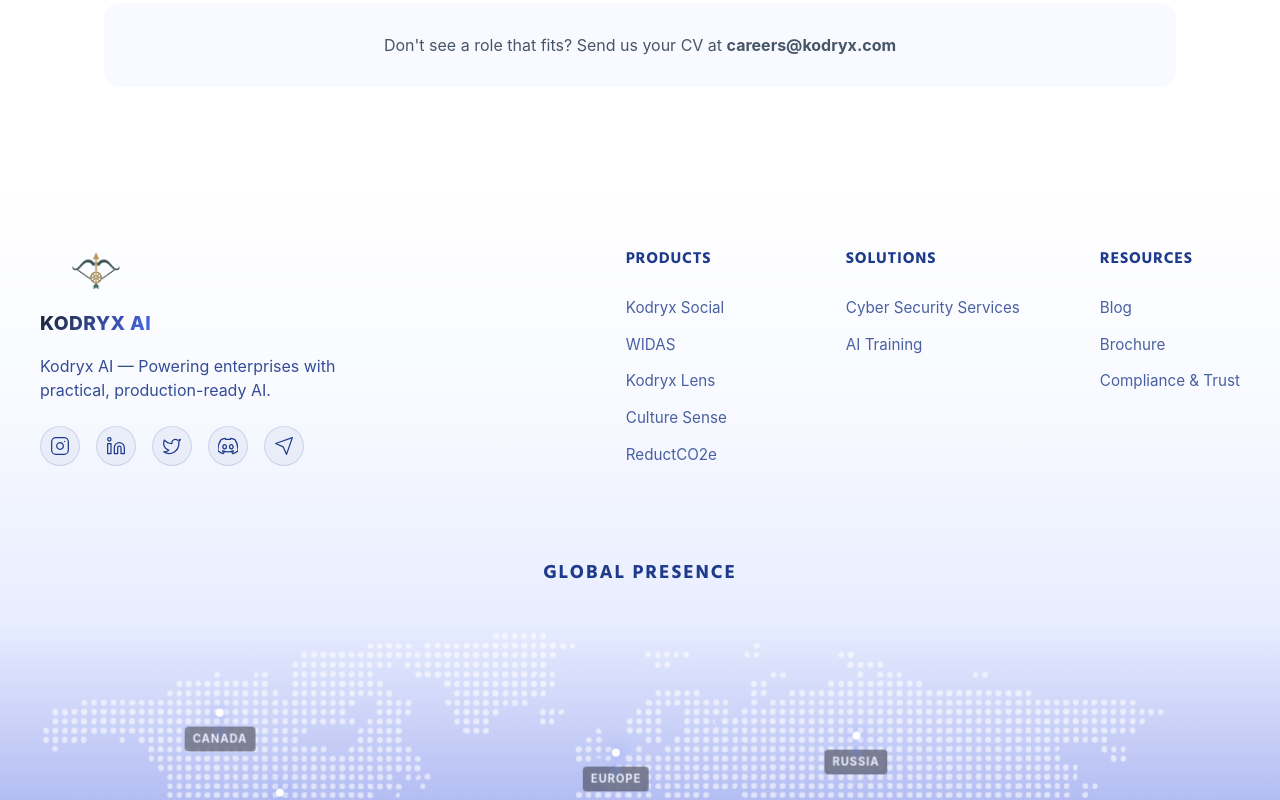
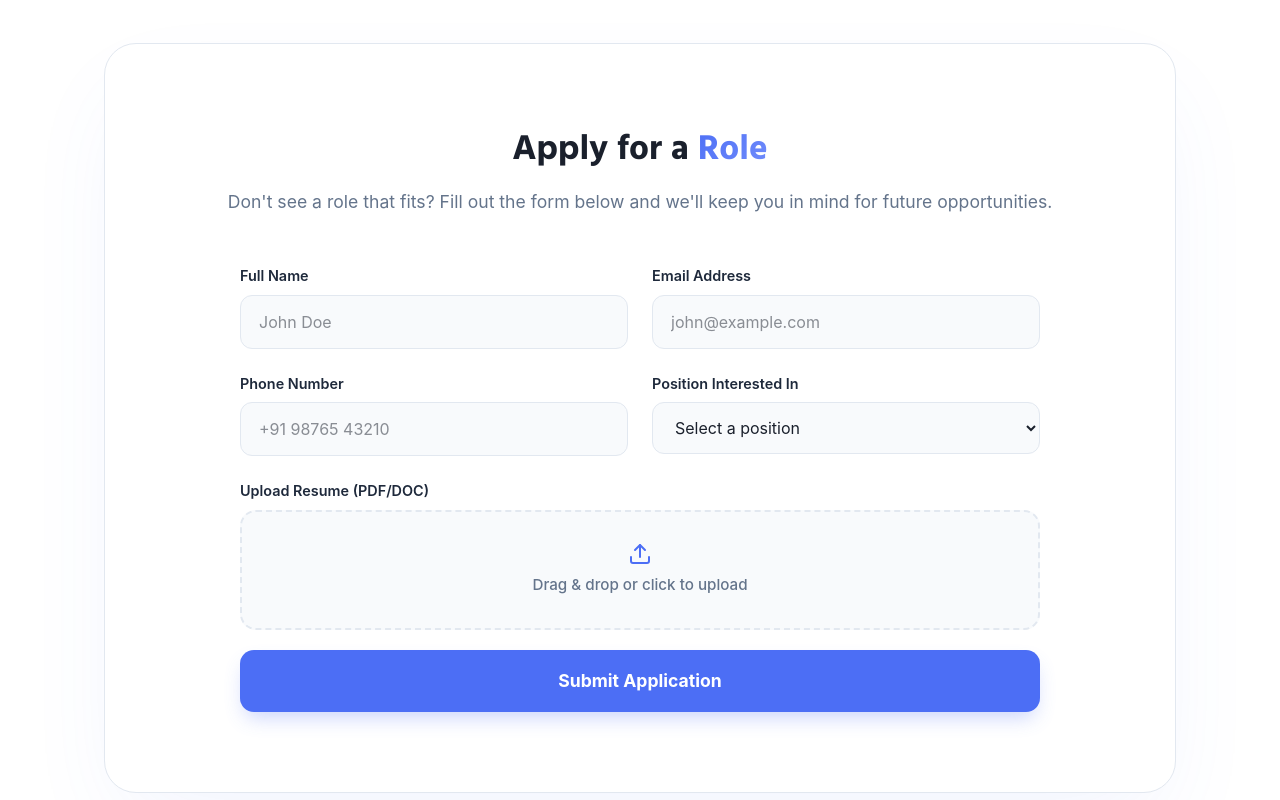
Before and after one commit to Target-blackbox/Kodryxai_official, a React (Vite) app: page /careers in a window 1280 px wide. Shown: the part 2560-3360 px from the top of the page. Built offline with nearby package versions, Linux system fonts and the light colour scheme; a small style sheet from the web is missing.

Commit message:
feat: implement core layout components, hero section, and careers page structure

```diff
--- a/src/components/layout/Navbar.tsx
+++ b/src/components/layout/Navbar.tsx
@@ -5,7 +5,7 @@
 
 const navLinks = [
   { name: 'Home', id: 'home', path: '/' },
-  { name: 'Solutions', id: 'solutions', path: '/#solutions' },
+  { name: 'Solutions', id: 'features', path: '/#features' },
   { name: 'Products', id: 'products', path: '/#products' },
   { name: 'Careers', id: 'careers', path: '/careers' },
 ];
--- a/src/components/sections/HeroSection.tsx
+++ b/src/components/sections/HeroSection.tsx
@@ -164,9 +164,9 @@
             KODRYX AI enables organizations to design, deploy, and govern AI systems with a strong foundation in security, compliance, and real-world impact.
           </motion.p>
 
-          <motion.button className="hero__cta" variants={itemVariants}>
+          <motion.a href="#features" className="hero__cta" variants={itemVariants}>
             Explore Solutions
-          </motion.button>
+          </motion.a>
 
           {/* Infinite Marquee Testimonial Cards */}
           <div className="hero__testimonials-container">
--- a/src/components/sections/StrategySection.tsx
+++ b/src/components/sections/StrategySection.tsx
@@ -58,7 +58,7 @@
   const [expandedId, setExpandedId] = useState<string | null>(null);
 
   return (
-    <section className="ss-section" id="solutions">
+    <section className="ss-section" id="features">
       <div className="ss-container">
         <header className="ss-header">
           <span className="ss-badge">Strategic Foundation</span>
--- a/src/index.css
+++ b/src/index.css
@@ -129,7 +129,12 @@
   body {
     background-color: var(--color-background);
     color: var(--color-foreground);
+    scroll-behavior: smooth;
   }
+}
+
+html {
+  scroll-behavior: smooth;
 }
 
 /* index.css — reset only; all design tokens live in styles/global.css */
--- a/src/pages/CareersPage.css
+++ b/src/pages/CareersPage.css
@@ -246,13 +246,203 @@
   color: #ffffff;
 }
 
-.careers-contact-box {
-  margin-top: 60px;
+/* ─────────────────────────────────────────
+   APPLY FORM SECTION
+───────────────────────────────────────── */
+.careers-apply-section {
+  margin-top: 100px;
+  background: #ffffff;
+  padding: 80px 60px;
+  border-radius: 32px;
+  border: 1px solid #e2e8f0;
+  box-shadow: 0 40px 100px -20px rgba(76, 110, 245, 0.08);
+}
+
+.careers-apply-header {
   text-align: center;
-  padding: 30px;
-  background: rgba(76, 110, 245, 0.03);
+  margin-bottom: 50px;
+}
+
+.careers-apply-header h2 {
+  font-size: 2.2rem;
+  font-weight: 800;
+  margin-bottom: 12px;
+}
+
+.careers-apply-header p {
+  color: #64748b;
+  font-size: 1.1rem;
+}
+
+.careers-apply-form {
+  max-width: 800px;
+  margin: 0 auto;
+}
+
+.form-grid {
+  display: grid;
+  grid-template-columns: repeat(2, 1fr);
+  gap: 24px;
+  margin-bottom: 24px;
+}
+
+.form-group {
+  display: flex;
+  flex-direction: column;
+  gap: 8px;
+}
+
+.form-group.full-width {
+  grid-column: span 2;
+}
+
+.form-group label {
+  font-size: 0.9rem;
+  font-weight: 600;
+  color: #1e293b;
+}
+
+.form-group input,
+.form-group select {
+  padding: 14px 18px;
+  border-radius: 12px;
+  border: 1.5px solid #e2e8f0;
+  background: #f8fafc;
+  font-size: 1rem;
+  font-family: inherit;
+  transition: all 0.3s;
+}
+
+.form-group input:focus,
+.form-group select:focus {
+  outline: none;
+  border-color: #4c6ef5;
+  background: #ffffff;
+  box-shadow: 0 0 0 4px rgba(76, 110, 245, 0.1);
+}
+
+/* File Upload Styling */
+.file-upload-wrapper {
+  position: relative;
+  height: 120px;
+  border: 2px dashed #e2e8f0;
   border-radius: 16px;
+  display: flex;
+  align-items: center;
+  justify-content: center;
+  background: #f8fafc;
+  transition: all 0.3s;
+  cursor: pointer;
+}
+
+.file-upload-wrapper:hover {
+  border-color: #4c6ef5;
+  background: rgba(76, 110, 245, 0.02);
+}
+
+.file-upload-wrapper input[type="file"] {
+  position: absolute;
+  width: 100%;
+  height: 100%;
+  opacity: 0;
+  cursor: pointer;
+}
+
+.file-upload-content {
+  display: flex;
+  flex-direction: column;
+  align-items: center;
+  gap: 8px;
+  color: #64748b;
+  text-align: center;
+}
+
+.file-upload-content svg {
+  color: #4c6ef5;
+}
+
+.file-upload-content span {
+  font-size: 0.95rem;
+  font-weight: 500;
+}
+
+.form-submit-btn {
+  width: 100%;
+  margin-top: 20px;
+  background: #4c6ef5;
+  color: #ffffff;
+  padding: 18px;
+  border: none;
+  border-radius: 14px;
+  font-size: 1.1rem;
+  font-weight: 700;
+  cursor: pointer;
+  transition: all 0.3s;
+  box-shadow: 0 10px 20px -5px rgba(76, 110, 245, 0.3);
+}
+
+.form-submit-btn:hover {
+  transform: translateY(-2px);
+  box-shadow: 0 15px 30px -10px rgba(76, 110, 245, 0.4);
+}
+
+.form-submit-btn:disabled {
+  opacity: 0.7;
+  cursor: not-allowed;
+  transform: none;
+}
+
+/* Success Message Styling */
+.apply-success-msg {
+  text-align: center;
+  padding: 40px;
+  animation: fadeIn 0.5s ease-out;
+}
+
+@keyframes fadeIn {
+  from { opacity: 0; transform: translateY(10px); }
+  to { opacity: 1; transform: translateY(0); }
+}
+
+.success-icon {
+  width: 80px;
+  height: 80px;
+  background: #10b981;
+  color: white;
+  border-radius: 50%;
+  display: flex;
+  align-items: center;
+  justify-content: center;
+  font-size: 2.5rem;
+  margin: 0 auto 24px;
+  box-shadow: 0 20px 40px -10px rgba(16, 185, 129, 0.3);
+}
+
+.apply-success-msg h3 {
+  font-size: 1.8rem;
+  margin-bottom: 12px;
+  color: #1e293b;
+}
+
+.apply-success-msg p {
+  color: #64748b;
+  margin-bottom: 32px;
+}
+
+.reset-btn {
+  background: #f1f5f9;
+  border: none;
+  padding: 12px 24px;
+  border-radius: 10px;
   color: #475569;
+  font-weight: 600;
+  cursor: pointer;
+  transition: all 0.3s;
+}
+
+.reset-btn:hover {
+  background: #e2e8f0;
+  color: #1e293b;
 }
 
 /* ─────────────────────────────────────────
@@ -279,6 +469,19 @@
   .job-apply-btn {
     width: 100%;
   }
+  .careers-apply-section {
+    padding: 40px 20px;
+  }
+  .form-grid {
+    grid-template-columns: 1fr;
+  }
+  .form-group.full-width {
+    grid-column: span 1;
+  }
+}
+
+.animate-in {
+  animation: fadeIn 0.4s ease-out;
 }
 
 /* ─────────────────────────────────────────
--- a/src/pages/CareersPage.tsx
+++ b/src/pages/CareersPage.tsx
@@ -1,4 +1,4 @@
-import { useEffect } from 'react';
+import { useEffect, useState } from 'react';
 import './CareersPage.css';
 
 /* ── SVGs for Benefits ── */
@@ -49,9 +49,41 @@
 );
 
 const CareersPage = () => {
+  const [formData, setFormData] = useState({
+    name: '',
+    email: '',
+    phone: '',
+    position: '',
+    customPosition: '',
+    resume: null as File | null
+  });
+  const [isSubmitting, setIsSubmitting] = useState(false);
+  const [submitted, setSubmitted] = useState(false);
+
   useEffect(() => {
     window.scrollTo(0, 0);
   }, []);
+
+  const handleInputChange = (e: React.ChangeEvent<HTMLInputElement | HTMLSelectElement>) => {
+    const { name, value } = e.target;
+    setFormData(prev => ({ ...prev, [name]: value }));
+  };
+
+  const handleFileChange = (e: React.ChangeEvent<HTMLInputElement>) => {
+    if (e.target.files && e.target.files[0]) {
+      setFormData(prev => ({ ...prev, resume: e.target.files![0] }));
+    }
+  };
+
+  const handleSubmit = (e: React.FormEvent) => {
+    e.preventDefault();
+    setIsSubmitting(true);
+    // Simulate API call
+    setTimeout(() => {
+      setIsSubmitting(false);
+      setSubmitted(true);
+    }, 1500);
+  };
 
   const benefits = [
     { title: 'Innovate with Purpose', desc: 'Work on AI systems that have real-world clinical impact and save lives.', icon: <MedicalIcon /> },
@@ -122,12 +154,123 @@
                     <span className="job-meta-item"><TimeIcon /> {job.type}</span>
                   </div>
                 </div>
-                <button className="job-apply-btn">Apply Now</button>
+                <button className="job-apply-btn" onClick={() => {
+                  setFormData(prev => ({ ...prev, position: job.title }));
+                  document.getElementById('apply-form')?.scrollIntoView({ behavior: 'smooth' });
+                }}>Apply Now</button>
               </div>
             ))}
           </div>
-          <div className="careers-contact-box">
-            <p>Don't see a role that fits? Send us your CV at <strong>careers@kodryx.com</strong></p>
+
+          <div className="careers-apply-section" id="apply-form">
+            <div className="careers-apply-header">
+              <h2>Apply for a <span className="text-gradient">Role</span></h2>
+              <p>Don't see a role that fits? Fill out the form below and we'll keep you in mind for future opportunities.</p>
+            </div>
+
+            {submitted ? (
+              <div className="apply-success-msg">
+                <div className="success-icon">✓</div>
+                <h3>Application Received!</h3>
+                <p>Thank you for your interest in Kodryx AI. Our team will review your profile and get back to you soon.</p>
+                <button className="reset-btn" onClick={() => setSubmitted(false)}>Submit Another Application</button>
+              </div>
+            ) : (
+              <form className="careers-apply-form" onSubmit={handleSubmit}>
+                <div className="form-grid">
+                  <div className="form-group">
+                    <label htmlFor="name">Full Name</label>
+                    <input
+                      type="text"
+                      id="name"
+                      name="name"
+                      placeholder="John Doe"
+                      required
+                      value={formData.name}
+                      onChange={handleInputChange}
+                    />
+                  </div>
+                  <div className="form-group">
+                    <label htmlFor="email">Email Address</label>
+                    <input
+                      type="email"
+                      id="email"
+                      name="email"
+                      placeholder="john@example.com"
+                      required
+                      value={formData.email}
+                      onChange={handleInputChange}
+                    />
+                  </div>
+                  <div className="form-group">
+                    <label htmlFor="phone">Phone Number</label>
+                    <input
+                      type="tel"
+                      id="phone"
+                      name="phone"
+                      placeholder="+91 98765 43210"
+                      required
+                      value={formData.phone}
+                      onChange={handleInputChange}
+                    />
+                  </div>
+                  <div className="form-group">
+                    <label htmlFor="position">Position Interested In</label>
+                    <select
+                      id="position"
+                      name="position"
+                      required
+                      value={formData.position}
+                      onChange={handleInputChange}
+                    >
+                      <option value="">Select a position</option>
+                      {jobs.map((job, i) => (
+                        <option key={i} value={job.title}>{job.title}</option>
+                      ))}
+                      <option value="Other">Other (Please specify)</option>
+                      <option value="General Application">General Application</option>
+                    </select>
+                  </div>
+                </div>
+
+                {formData.position === 'Other' && (
+                  <div className="form-group full-width animate-in" style={{ marginBottom: '24px' }}>
+                    <label htmlFor="customPosition">Specify Position</label>
+                    <input
+                      type="text"
+                      id="customPosition"
+                      name="customPosition"
+                      placeholder="e.g., UI/UX Designer"
+                      required
+                      value={formData.customPosition}
+                      onChange={handleInputChange}
+                    />
+                  </div>
+                )}
+
+                <div className="form-group full-width">
+                  <label htmlFor="resume">Upload Resume (PDF/DOC)</label>
+                  <div className="file-upload-wrapper">
+                    <input
+                      type="file"
+                      id="resume"
+                      name="resume"
+                      accept=".pdf,.doc,.docx"
+                      required
+                      onChange={handleFileChange}
+                    />
+                    <div className="file-upload-content">
+                      <svg width="24" height="24" viewBox="0 0 24 24" fill="none" stroke="currentColor" strokeWidth="2" strokeLinecap="round" strokeLinejoin="round"><path d="M21 15v4a2 2 0 0 1-2 2H5a2 2 0 0 1-2-2v-4"/><polyline points="17 8 12 3 7 8"/><line x1="12" y1="3" x2="12" y2="15"/></svg>
+                      <span>{formData.resume ? formData.resume.name : "Drag & drop or click to upload"}</span>
+                    </div>
+                  </div>
+                </div>
+
+                <button type="submit" className="form-submit-btn" disabled={isSubmitting}>
+                  {isSubmitting ? "Submitting..." : "Submit Application"}
+                </button>
+              </form>
+            )}
           </div>
         </div>
       </section>
```
